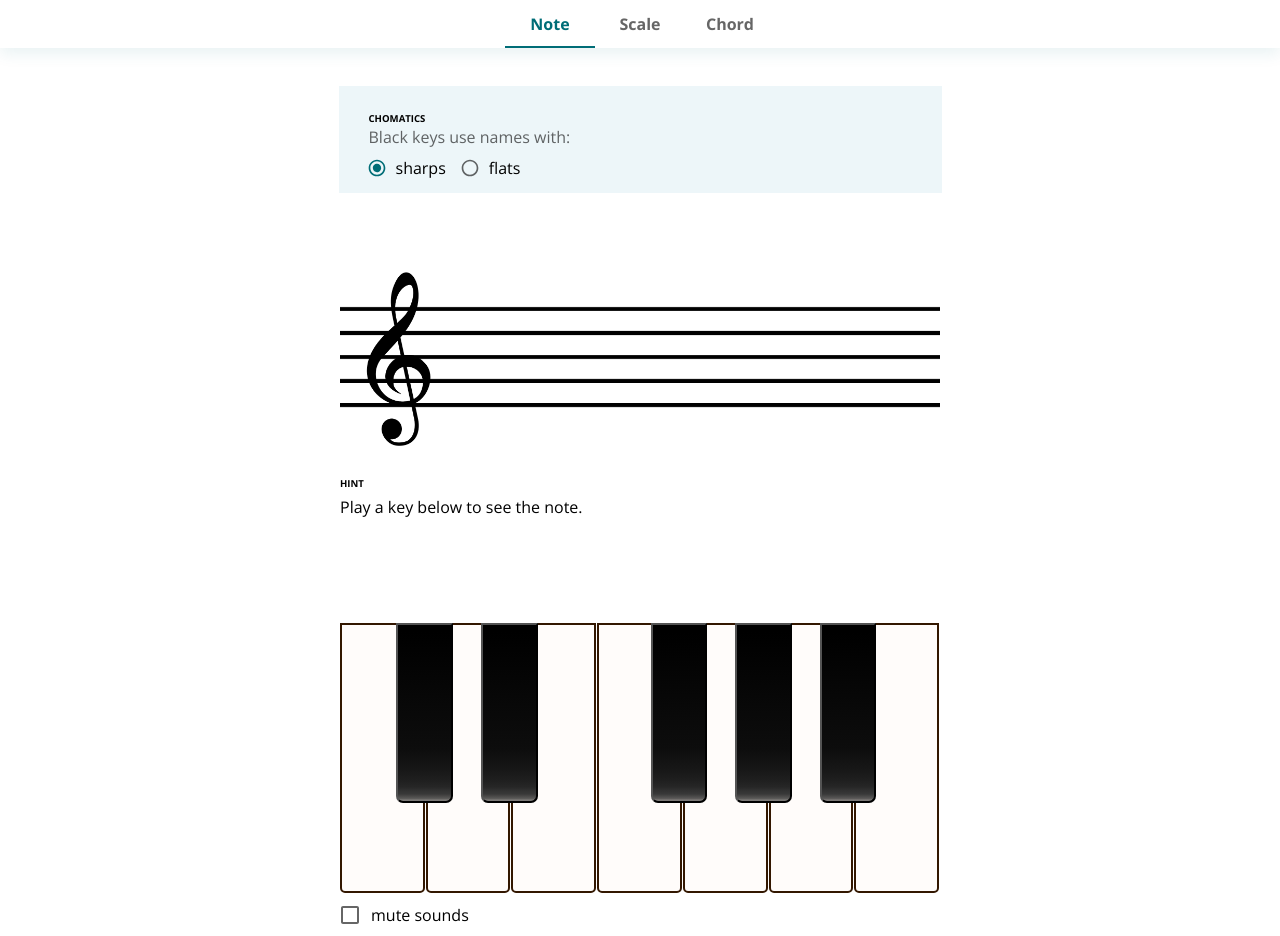
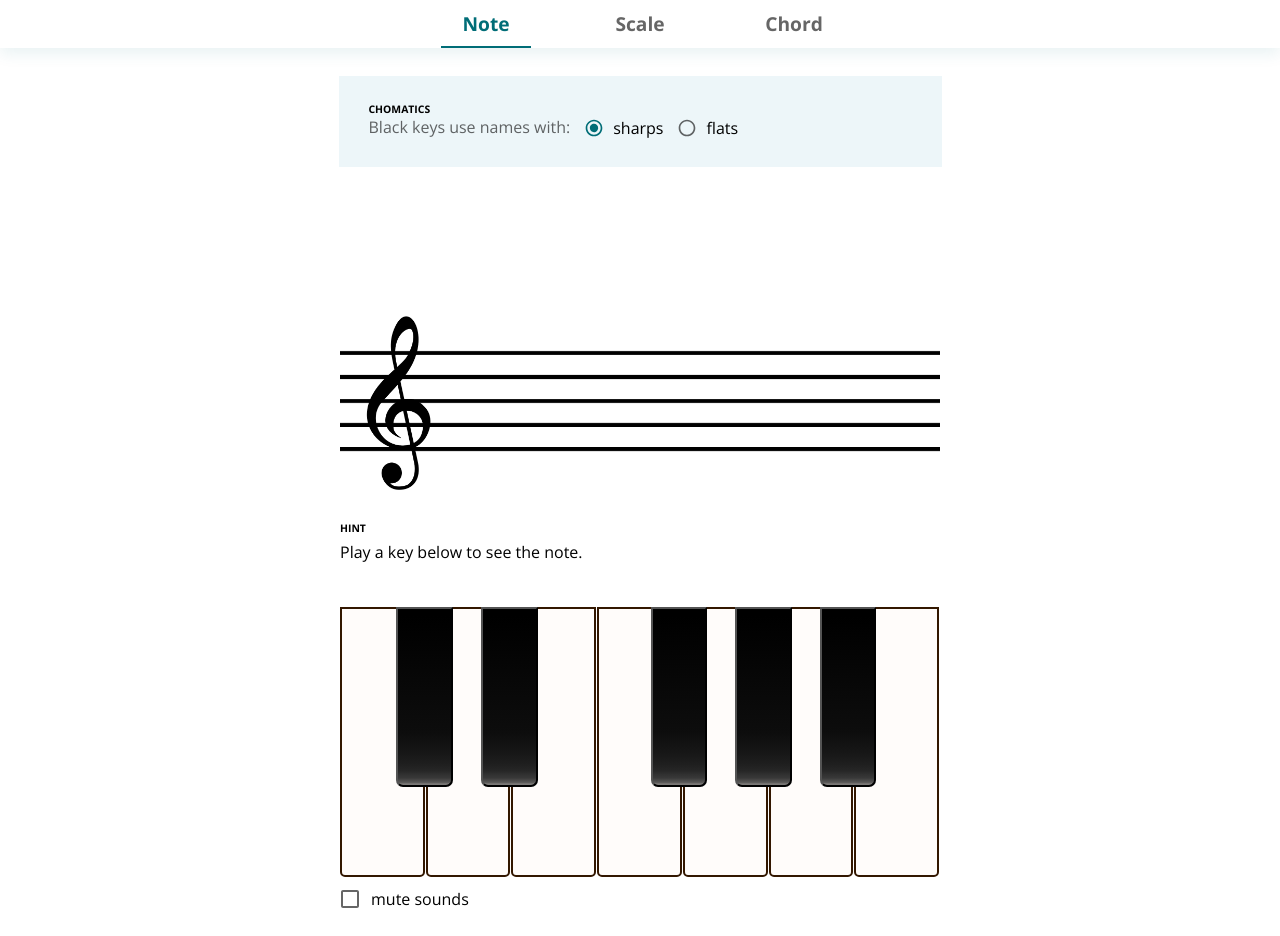
Before and after one commit to andrzejkukuryk/music-theory, a React (Create React App) app: page / in a window 1280 px wide. Built offline with nearby package versions, Linux system fonts and the light colour scheme.

Commit message:
repair bugs Note, Scale

```diff
--- a/src/App.js
+++ b/src/App.js
@@ -4,25 +4,18 @@ import { ChooseMode } from "./component/chooseMode";
 import { Keyboard } from "./component/keyboard";
 import { ThemeProvider } from "@mui/material/styles";
 import { theme } from "./data/theme";
+import { TYPE_SHARPED, TYPE_MAJOR } from "./theory";
 
 function App() {
   const [note, setNote] = useState("X");
-  const [modus, setModus] = useState("major");
-  const [chordType, setChordType] = useState("major");
+  const [modus, setModus] = useState(TYPE_MAJOR);
+  const [chordType, setChordType] = useState(TYPE_MAJOR);
   const [chordAdditional, setChordAdditional] = useState("none");
-  const [blackKeyMode, setBlackKeyMode] = useState("sharped");
+  const [blackKeyMode, setBlackKeyMode] = useState(TYPE_SHARPED);
   const [appMode, setAppMode] = useState("note");
 
   const pressedKey = (newNote) => {
     setNote(newNote);
-  };
-
-  const sharpOrFlat = (sign) => {
-    setBlackKeyMode(sign);
-  };
-
-  const selectModus = (majorOrMinor) => {
-    setModus(majorOrMinor);
   };
 
   const selectChord = (type) => {
@@ -41,8 +34,10 @@ function App() {
   return (
     <ThemeProvider theme={theme}>
       <Controls
-        sharpOrFlat={sharpOrFlat}
-        selectModus={selectModus}
+        blackKeyMode={blackKeyMode}
+        setBlackKeyMode={setBlackKeyMode}
+        modus={modus}
+        setModus={setModus}
         selectChord={selectChord}
         selectChordAdditional={selectChordAdditional}
         selectMode={selectMode}
--- a/src/component/chord/index.js
+++ b/src/component/chord/index.js
@@ -160,7 +160,6 @@ export function Chord({ note, chordType, chordAdditional }) {
       {ingredientsReversesed.map((ingr, index) => writeNote(ingr, index))}
       {ingredientsReversesed.map((ingr, index) => writeChromatics(ingr, index))}
       <ChordCaption note={note} />
-      {/* <p>{ingredients.join(", ")}</p> */}
     </div>
   );
 }
--- a/src/component/chord/style.module.css
+++ b/src/component/chord/style.module.css
@@ -21,7 +21,7 @@
     background-size: 100px;
     background-repeat: repeat-x;
     width: 600px;
-    height: 350px;
+    height: 320px;
     margin: 30px auto 0 auto;
 }
 
--- a/src/component/controls/index.js
+++ b/src/component/controls/index.js
@@ -1,14 +1,6 @@
 import React from "react";
 
-import {
-  TYPE_FLATED,
-  TYPE_SHARPED,
-  TYPE_NOTE,
-  TYPE_SCALE,
-  TYPE_MAJOR,
-  TYPE_MINOR,
-  TYPE_CHORD,
-} from "../../theory";
+import { TYPE_NOTE, TYPE_SCALE, TYPE_CHORD } from "../../theory";
 import { ControlsChromaticChoose } from "../controlsChromaticChoose";
 import { ControlsModeChooseTabs } from "../controlsModeChooseTabs";
 import { ControlsScaleModeChoose } from "../controlsScaleModeChoose";
@@ -16,8 +8,10 @@ import { ControlsChord } from "../controlsChord";
 import { Box } from "@mui/material";
 
 export function Controls({
-  sharpOrFlat,
-  selectModus,
+  blackKeyMode,
+  setBlackKeyMode,
+  modus,
+  setModus,
   selectChord,
   selectChordAdditional,
   selectMode,
@@ -25,18 +19,6 @@ export function Controls({
   chordType,
   chordAdditional,
 }) {
-  const handleClickChromatic = ({ target }) => {
-    target.value === TYPE_FLATED
-      ? sharpOrFlat(TYPE_FLATED)
-      : sharpOrFlat(TYPE_SHARPED);
-  };
-
-  const handleClickScaleModus = ({ target }) => {
-    target.value === TYPE_MAJOR
-      ? selectModus(TYPE_MAJOR)
-      : selectModus(TYPE_MINOR);
-  };
-
   return (
     <Box
       display="flex"
@@ -47,12 +29,13 @@ export function Controls({
     >
       <ControlsModeChooseTabs appMode={appMode} selectMode={selectMode} />
       {(appMode === TYPE_NOTE || appMode === TYPE_CHORD) && (
-        <ControlsChromaticChoose handleClickChromatic={handleClickChromatic} />
+        <ControlsChromaticChoose
+          blackKeyMode={blackKeyMode}
+          setBlackKeyMode={setBlackKeyMode}
+        />
       )}
       {appMode === TYPE_SCALE && (
-        <ControlsScaleModeChoose
-          handleClickScaleModus={handleClickScaleModus}
-        />
+        <ControlsScaleModeChoose modus={modus} setModus={setModus} />
       )}
       {appMode === TYPE_CHORD && (
         <ControlsChord
@@ -63,6 +46,5 @@ export function Controls({
         />
       )}
     </Box>
-    // </div>
   );
 }
--- a/src/component/controlsChord/index.js
+++ b/src/component/controlsChord/index.js
@@ -41,12 +41,12 @@ export function ControlsChord({
         // paddingTop: "26px",
         paddingLeft: "30px",
         width: 573,
-        height: 70,
+        height: 90,
         backgroundColor: "primary.light",
       }}
     >
       <Box>
-        <Typography variant="body2" component="h3" sx={{ marginBottom: "6px" }}>
+        <Typography variant="body2" component="h3" sx={{ marginBottom: "4px" }}>
           Chord
         </Typography>
         <FormControl
@@ -70,7 +70,7 @@ export function ControlsChord({
         </FormControl>
       </Box>
       <Box>
-        <Typography variant="body2" component="h3" sx={{ marginBottom: "6px" }}>
+        <Typography variant="body2" component="h3" sx={{ marginBottom: "4px" }}>
           Chord addition
         </Typography>
         <FormControl
--- a/src/component/controlsChromaticChoose/index.js
+++ b/src/component/controlsChromaticChoose/index.js
@@ -12,42 +12,46 @@ import {
 
 import { TYPE_SHARPED, TYPE_FLATED } from "../../theory";
 
-export function ControlsChromaticChoose({ handleClickChromatic }) {
+export function ControlsChromaticChoose({ blackKeyMode, setBlackKeyMode }) {
+  const handleChange = (event) => {
+    setBlackKeyMode(event.target.value);
+  };
+
   return (
     <Box
       sx={{
-        marginTop: "30px",
+        marginTop: "20px",
         paddingTop: "26px",
         paddingLeft: "30px",
         width: 573,
-        height: 81,
+        height: 65,
         backgroundColor: "primary.light",
       }}
     >
-      <Typography variant="body2" component="h2">
+      <Typography variant="body2" component="h2" sx={{ mb: -1 }}>
         Chomatics
       </Typography>
-      <FormControl>
-        <FormLabel id="blackKeysUseNamesWith">
+      <FormControl sx={{ flexDirection: "row", alignItems: "center" }}>
+        <FormLabel id="blackKeysUseNamesWith" sx={{ mr: 2 }}>
           Black keys use names with:
         </FormLabel>
         <RadioGroup
           row
           aria-labelledby="blackKeysUseNamesWith"
           defaultValue={TYPE_SHARPED}
+          value={blackKeyMode}
+          onChange={handleChange}
           name="radio-button-group"
         >
           <FormControlLabel
             value={TYPE_SHARPED}
             control={<Radio size="small" />}
             label="sharps"
-            onClick={handleClickChromatic}
           />
           <FormControlLabel
             value={TYPE_FLATED}
             control={<Radio size="small" />}
             label="flats"
-            onClick={handleClickChromatic}
           />
         </RadioGroup>
       </FormControl>
--- a/src/component/controlsModeChooseTabs/index.js
+++ b/src/component/controlsModeChooseTabs/index.js
@@ -15,9 +15,9 @@ export function ControlsModeChooseTabs({ appMode, selectMode }) {
         textColor="primary"
         centered
       >
-        <Tab value={TYPE_NOTE} label="Note" />
-        <Tab value={TYPE_SCALE} label="Scale" />
-        <Tab value={TYPE_CHORD} label="Chord" />
+        <Tab value={TYPE_NOTE} label="Note" sx={{ ml: 4, mr: 4 }} />
+        <Tab value={TYPE_SCALE} label="Scale" sx={{ ml: 4, mr: 4 }} />
+        <Tab value={TYPE_CHORD} label="Chord" sx={{ ml: 4, mr: 4 }} />
       </Tabs>
     </Box>
   );
--- a/src/component/controlsScaleModeChoose/index.js
+++ b/src/component/controlsScaleModeChoose/index.js
@@ -12,40 +12,51 @@ import {
 
 import { TYPE_MAJOR, TYPE_MINOR } from "../../theory";
 
-export function ControlsScaleModeChoose({ handleClickScaleModus }) {
+export function ControlsScaleModeChoose({ modus, setModus }) {
+  const handleChange = (event) => {
+    setModus(event.target.value);
+  };
   return (
     <Box
       sx={{
-        marginTop: "30px",
+        marginTop: "20px",
         paddingTop: "26px",
         paddingLeft: "30px",
         width: 573,
-        height: 81,
+        height: 65,
         backgroundColor: "primary.light",
       }}
     >
-      <Typography variant="body2" component="h2">
+      <Typography variant="body2" component="h2" sx={{ mb: -1 }}>
         Scale mode
       </Typography>
-      <FormControl>
-        <FormLabel id="scaleModeChoose">Choose mode:</FormLabel>
+      <FormControl
+        sx={{
+          flexDirection: "row",
+          alignItems: "center",
+          justifyContent: "flex-start",
+        }}
+      >
+        <FormLabel id="scaleModeChoose" sx={{ mr: 2 }}>
+          Choose mode:
+        </FormLabel>
         <RadioGroup
           row
           aria-labelledby="scaleModeChoose"
           defaultValue={TYPE_MAJOR}
+          value={modus}
+          onChange={handleChange}
           name="radio-button-group"
         >
           <FormControlLabel
             value={TYPE_MAJOR}
             control={<Radio size="small" />}
             label="major"
-            onClick={handleClickScaleModus}
           />
           <FormControlLabel
             value={TYPE_MINOR}
             control={<Radio size="small" />}
             label="minor"
-            onClick={handleClickScaleModus}
           />
         </RadioGroup>
       </FormControl>
--- a/src/component/note/style.module.css
+++ b/src/component/note/style.module.css
@@ -12,8 +12,8 @@
     background-size: 100px;
     background-repeat: repeat-x;
     width: 600px;
-    height: 380px;
-    margin: 50px auto 0 auto;
+    height: 320px;
+    margin: 120px auto 0 auto;
 }
 
 .clef {
--- a/src/component/scale/styles.module.css
+++ b/src/component/scale/styles.module.css
@@ -21,8 +21,8 @@
     background-size: 100px;
     background-repeat: repeat-x;
     width: 990px;
-    height: 380px;
-    margin: 50px auto 0 auto;
+    height: 320px;
+    margin: 120px auto 0 auto;
 }
 
 .clef {
--- a/src/data/theme.js
+++ b/src/data/theme.js
@@ -13,13 +13,13 @@ export const theme = createTheme({
   typography: {
     fontFamily: '"Open Sans","Roboto","Helvetica","Arial"',
     body2: {
-      fontSize: "0.6rem",
+      fontSize: "0.65rem",
       fontWeight: 700,
       textTransform: "uppercase",
     },
     button: {
       fontWeight: 700,
-      fontSize: "1rem",
+      fontSize: "1.2rem",
       textTransform: "none",
     },
   },
```
